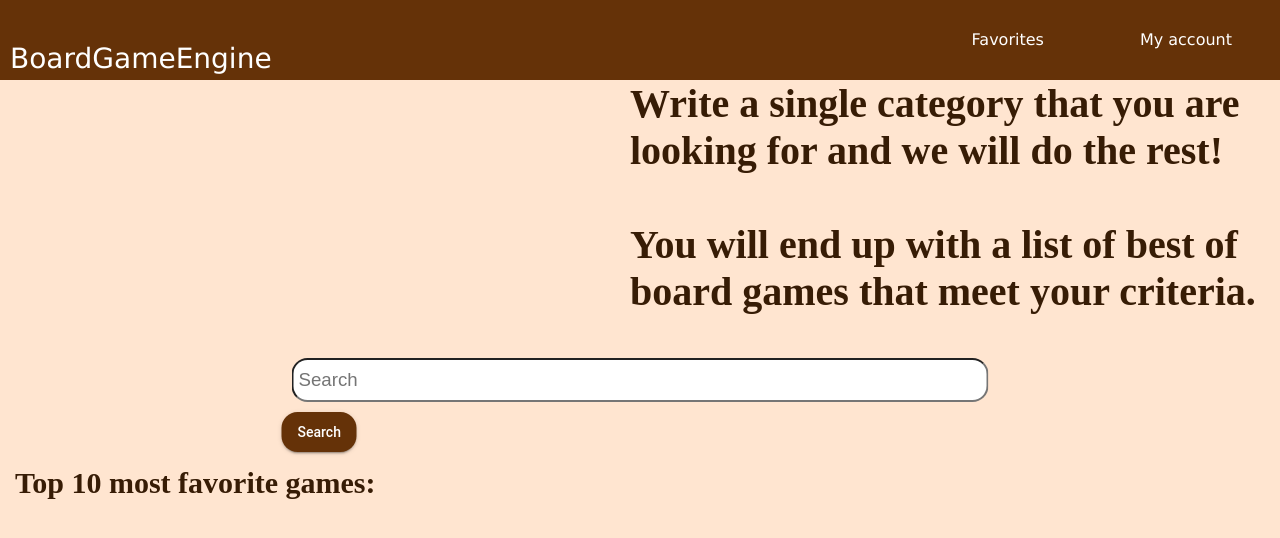
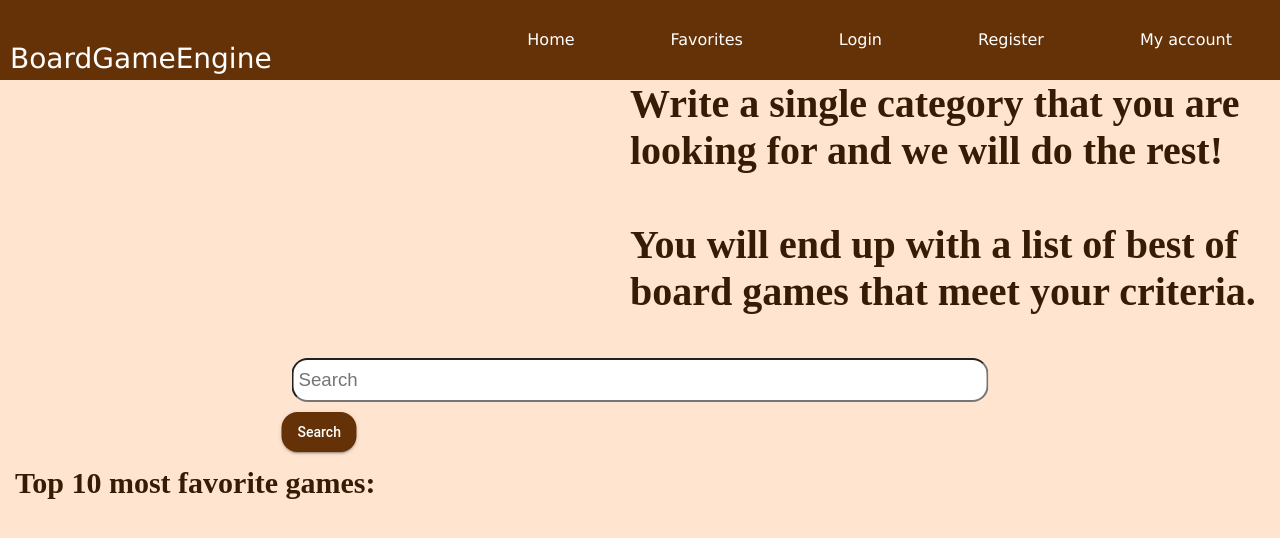
Before and after one commit to pvlv11/BoardGameEngine, an Angular app in the folder BoardGameFrontend/: page /home in a window 1280 px wide. Shown: the top 538 px of the page. Built offline with nearby package versions, Linux system fonts and the light colour scheme.

Commit message:
add login and register components

```diff
--- a/BoardGameFrontend/src/app/app.component.html
+++ b/BoardGameFrontend/src/app/app.component.html
@@ -4,7 +4,16 @@
             BoardGameEngine
         </li>
         <li>
+            <a (click)="goToHome()">Home</a>
+        </li>
+        <li>
             <a (click)="goToFavorites()">Favorites</a>
+        </li>
+        <li>
+            <a (click)="goToLogin()">Login</a>
+        </li>
+        <li>
+            <a (click)="goToRegister()">Register</a>
         </li>
         <li>
             <a (click)="goToMyAccount()">My account</a>
--- a/BoardGameFrontend/src/app/app.component.ts
+++ b/BoardGameFrontend/src/app/app.component.ts
@@ -17,4 +17,16 @@ export class AppComponent {
   goToMyAccount() {
     this.router.navigate(['/', 'myAccount']);
   }
+
+  goToHome() {
+    this.router.navigate(['/', 'home']);
+  }
+
+  goToLogin() {
+    this.router.navigate(['/', 'login']);
+  }
+
+  goToRegister() {
+    this.router.navigate(['/', 'register']);
+  }
 }
--- a/BoardGameFrontend/src/app/app.module.ts
+++ b/BoardGameFrontend/src/app/app.module.ts
@@ -10,13 +10,17 @@ import { HomeComponent } from './home/home.component';
 import { CommonModule } from '@angular/common';
 import { LayoutModule } from '@angular/cdk/layout';
 import { MaterialModule } from './material-module';
+import { LoginComponent } from './login/login.component';
+import { RegisterComponent } from './register/register.component';
 
 @NgModule({
   declarations: [
     AppComponent,
     FavoritesComponent,
     MyAccountComponent,
-    HomeComponent
+    HomeComponent,
+    LoginComponent,
+    RegisterComponent
   ],
   imports: [
     BrowserModule,
--- /dev/null
+++ b/BoardGameFrontend/src/app/login/login.component.html
@@ -0,0 +1 @@
+<p>login works!</p>
--- /dev/null
+++ b/BoardGameFrontend/src/app/login/login.component.ts
@@ -0,0 +1,15 @@
+import { Component, OnInit } from '@angular/core';
+
+@Component({
+  selector: 'app-login',
+  templateUrl: './login.component.html',
+  styleUrls: ['./login.component.scss']
+})
+export class LoginComponent implements OnInit {
+
+  constructor() { }
+
+  ngOnInit(): void {
+  }
+
+}
--- /dev/null
+++ b/BoardGameFrontend/src/app/register/register.component.html
@@ -0,0 +1 @@
+<p>register works!</p>
--- /dev/null
+++ b/BoardGameFrontend/src/app/register/register.component.ts
@@ -0,0 +1,15 @@
+import { Component, OnInit } from '@angular/core';
+
+@Component({
+  selector: 'app-register',
+  templateUrl: './register.component.html',
+  styleUrls: ['./register.component.scss']
+})
+export class RegisterComponent implements OnInit {
+
+  constructor() { }
+
+  ngOnInit(): void {
+  }
+
+}
```
Also changed, not shown: BoardGameFrontend/src/app/app-routing.module.ts (+10 -0 lines), BoardGameFrontend/src/app/login/login.component.scss (added), BoardGameFrontend/src/app/register/register.component.scss (added), 2 other files (tests, documents, lock files or other folders).
